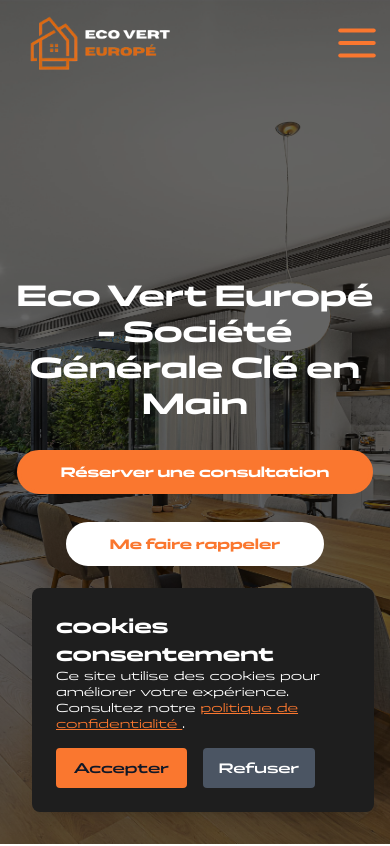
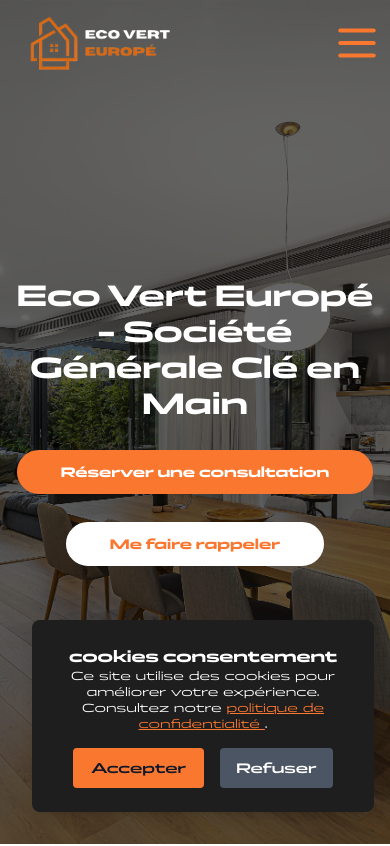
Before and after one commit to salahelfatimi/eco-vert-europe-1, a Next.js app: page / in a window 390 px wide. Shown: the top 846 px of the page. Built offline with nearby package versions, Linux system fonts and the light colour scheme; no server answers.

Commit message:
Refactor cookie consent message layout for improved alignment and readability

```diff
--- a/src/components/tools/cookies/message.jsx
+++ b/src/components/tools/cookies/message.jsx
@@ -34,9 +34,9 @@
       <>
         {isVisible && (
             <div className="fixed bottom-4 left-4 font-panchang flex items-center justify-center text-white p-4 z-50">
-            <div className="container flex flex-col items-start mx-auto  bg-secondary rounded-lg shadow-lg p-6">
-              <p className=" font-bold text-xl text-start ">cookies consentement</p>
-              <p className="text-xs text-start mb-4"> Ce site utilise des cookies pour améliorer votre expérience. Consultez notre{" "} <Link href="/politique-de-confidentialite" className="text-primary underline hover:text-primary" > politique de confidentialité </Link> . </p>
+            <div className="container flex flex-col items-center lg:items-start mx-auto  bg-secondary rounded-lg shadow-lg p-6">
+              <p className=" font-bold  text-center ">cookies consentement</p>
+              <p className="text-xs text-center mb-4"> Ce site utilise des cookies pour améliorer votre expérience. Consultez notre{" "} <Link href="/politique-de-confidentialite" className="text-primary underline hover:text-primary" > politique de confidentialité </Link> . </p>
                 <div className="flex gap-4 justify-start">
                     <button className="bg-primary text-gray-900 font-semibold py-2 px-4 rounded hover:bg-transparent border-2 border-primary hover:text-primary transition text-sm" onClick={() => handleCookiesDecision(true)} > Accepter </button>
                     <button className="bg-gray-600 text-white font-semibold py-2 px-4 rounded hover:bg-gray-700 transition text-sm" onClick={() => handleCookiesDecision(false)} > Refuser </button>
```
